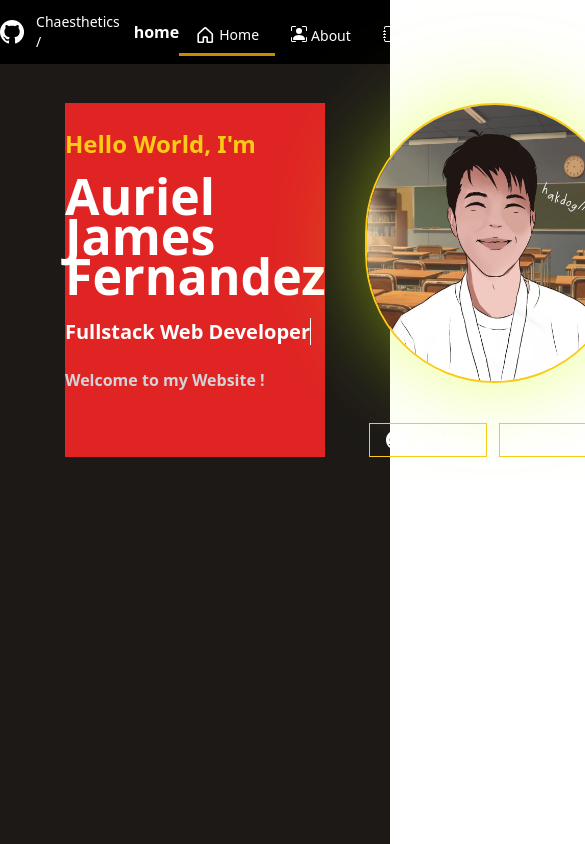
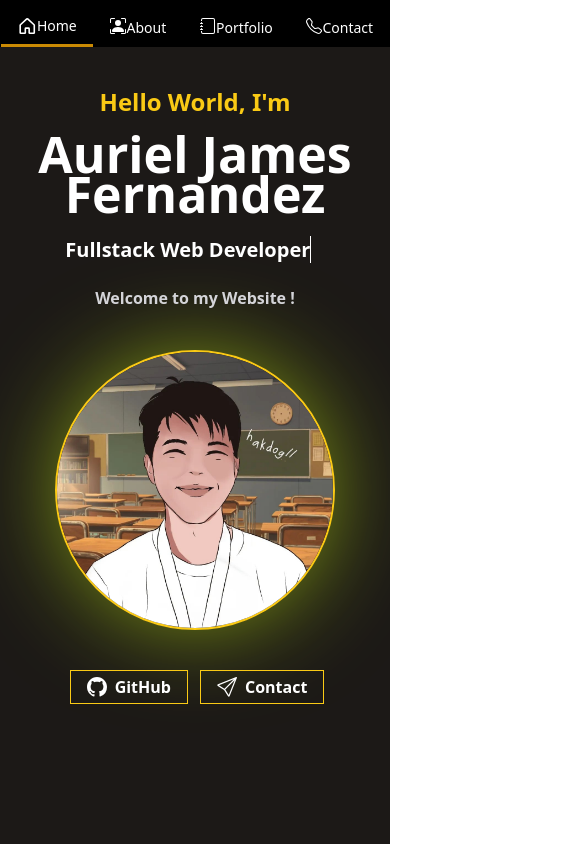
Before and after one commit to chaesthetics/Porfolio, a Vue app: page / in a window 390 px wide. Shown: the top 844 px of the page, 585 px wide, since content can reach past the window. Built offline with nearby package versions, Linux system fonts and the light colour scheme.

Commit message:
issue/#28 HomeView is Already Mobile Responsive

```diff
--- a/src/App.vue
+++ b/src/App.vue
@@ -13,34 +13,35 @@ onMounted(() => {
 
 <template>
 <header>
-<div class="bg-black">
-  <nav class="flex max-w-6xl mx-auto text-white flex items-center pt-3 justify-between">
-    <div class="flex space-x-3 mb-3 items-center">
+<div class="bg-black w-full">
+  <nav class="flex w-full text-white flex items-center pt-3  md:w-4/6 md:mx-auto md:justify-between">
+    <div class="flex space-x-3 mb-3 items-center hidden md:flex">
       <svg xmlns="http://www.w3.org/2000/svg" width="26" height="26" fill="currentColor" class="bi bi-github" viewBox="0 0 16 16"> <path d="M8 0C3.58 0 0 3.58 0 8c0 3.54 2.29 6.53 5.47 7.59.4.07.55-.17.55-.38 0-.19-.01-.82-.01-1.49-2.01.37-2.53-.49-2.69-.94-.09-.23-.48-.94-.82-1.13-.28-.15-.68-.52-.01-.53.63-.01 1.08.58 1.23.82.72 1.21 1.87.87 2.33.66.07-.52.28-.87.51-1.07-1.78-.2-3.64-.89-3.64-3.95 0-.87.31-1.59.82-2.15-.08-.2-.36-1.02.08-2.12 0 0 .67-.21 2.2.82.64-.18 1.32-.27 2-.27.68 0 1.36.09 2 .27 1.53-1.04 2.2-.82 2.2-.82.44 1.1.16 1.92.08 2.12.51.56.82 1.27.82 2.15 0 3.07-1.87 3.75-3.65 3.95.29.25.54.73.54 1.48 0 1.07-.01 1.93-.01 2.2 0 .21.15.46.55.38A8.012 8.012 0 0 0 16 8c0-4.42-3.58-8-8-8z"/> </svg>
-      <span class="flex text-sm items-center">Chaesthetics / </span>
-      <p class="font-semibold">{{ router.currentRoute.value.name }}</p>
+        <div class="flex items-center"><span class="flex text-sm items-center">Chaesthetics / </span>
+        <p class="font-semibold">{{ router.currentRoute.value.name }}</p>
+      </div>
     </div>
-    <div class="flex text-sm items-center">
+    <div class="flex text-sm w-screen md:w-auto md:justify-end items-center justify-around md:flex-end">
       <button :class="[router.currentRoute.value.path === '/' ? 'active': '']">
-        <RouterLink to="/" class="flex animation duration-300 group-active:border-bottom-2 hover:bg-neutral-800 space-x-1 pl-4 pr-4 pt-1 pb-1 rounded mb-1">
+        <RouterLink to="/" class="flex animation duration-300 group-active:border-bottom-2 hover:bg-neutral-800  pl-4 pr-4 pt-1 pb-1 rounded mb-1">
           <svg class="h-[20px] w-[20px]" xmlns="http://www.w3.org/2000/svg" viewBox="0 0 250 250"><rect width="30" height="30" fill="none"/><path d="M152,208V160a8,8,0,0,0-8-8H112a8,8,0,0,0-8,8v48a8,8,0,0,1-8,8H48a8,8,0,0,1-8-8V115.5a8.3,8.3,0,0,1,2.6-5.9l80-72.7a8,8,0,0,1,10.8,0l80,72.7a8.3,8.3,0,0,1,2.6,5.9V208a8,8,0,0,1-8,8H160A8,8,0,0,1,152,208Z" fill="none" stroke="white" stroke-linecap="round" stroke-linejoin="round" stroke-width="20"/></svg>
           <p>Home</p>
         </RouterLink>
       </button>
       <button :class="[router.currentRoute.value.path === '/about' ? 'active': '']">
-        <RouterLink to="/about" class="flex animation duration-300 group-active:border-bottom-2 hover:bg-neutral-800 space-x-1 pl-4 pr-4 pt-1 pb-1 rounded mb-1">
+        <RouterLink to="/about" class="flex animation duration-300 group-active:border-bottom-2 hover:bg-neutral-800  pl-4 pr-4 pt-1 pb-1 rounded mb-1">
           <svg xmlns="http://www.w3.org/2000/svg" color:gray width="16" height="16" fill="currentColor" class="bi bi-person-bounding-box" viewBox="0 0 16 16"> <path d="M1.5 1a.5.5 0 0 0-.5.5v3a.5.5 0 0 1-1 0v-3A1.5 1.5 0 0 1 1.5 0h3a.5.5 0 0 1 0 1h-3zM11 .5a.5.5 0 0 1 .5-.5h3A1.5 1.5 0 0 1 16 1.5v3a.5.5 0 0 1-1 0v-3a.5.5 0 0 0-.5-.5h-3a.5.5 0 0 1-.5-.5zM.5 11a.5.5 0 0 1 .5.5v3a.5.5 0 0 0 .5.5h3a.5.5 0 0 1 0 1h-3A1.5 1.5 0 0 1 0 14.5v-3a.5.5 0 0 1 .5-.5zm15 0a.5.5 0 0 1 .5.5v3a1.5 1.5 0 0 1-1.5 1.5h-3a.5.5 0 0 1 0-1h3a.5.5 0 0 0 .5-.5v-3a.5.5 0 0 1 .5-.5z"/> <path d="M3 14s-1 0-1-1 1-4 6-4 6 3 6 4-1 1-1 1H3zm8-9a3 3 0 1 1-6 0 3 3 0 0 1 6 0z"/> </svg>
           <p>About</p>
         </RouterLink>
       </button>
       <button :class="[router.currentRoute.value.path === '/portfolio' ? 'active': '']">
-        <RouterLink to="/portfolio" class="flex animation duration-300 group-active:border-bottom-2 hover:bg-neutral-800 space-x-1 pl-4 pr-4 pt-1 pb-1 rounded mb-1">
+        <RouterLink to="/portfolio" class="flex animation duration-300 group-active:border-bottom-2 hover:bg-neutral-800  pl-4 pr-4 pt-1 pb-1 rounded mb-1">
           <svg xmlns="http://www.w3.org/2000/svg" width="16" height="16" fill="currentColor" class="bi bi-journal" viewBox="0 0 16 16"> <path d="M3 0h10a2 2 0 0 1 2 2v12a2 2 0 0 1-2 2H3a2 2 0 0 1-2-2v-1h1v1a1 1 0 0 0 1 1h10a1 1 0 0 0 1-1V2a1 1 0 0 0-1-1H3a1 1 0 0 0-1 1v1H1V2a2 2 0 0 1 2-2z"/> <path d="M1 5v-.5a.5.5 0 0 1 1 0V5h.5a.5.5 0 0 1 0 1h-2a.5.5 0 0 1 0-1H1zm0 3v-.5a.5.5 0 0 1 1 0V8h.5a.5.5 0 0 1 0 1h-2a.5.5 0 0 1 0-1H1zm0 3v-.5a.5.5 0 0 1 1 0v.5h.5a.5.5 0 0 1 0 1h-2a.5.5 0 0 1 0-1H1z"/> </svg>
           <p>Portfolio</p>
         </RouterLink>
       </button>
       <button :class="[router.currentRoute.value.path === '/contact' ? 'active': '']">
-        <RouterLink to="/contact" class="flex animation duration-300 group-active:border-bottom-2 hover:bg-neutral-800 space-x-1 pl-4 pr-4 pt-1 pb-1 rounded mb-1">
+        <RouterLink to="/contact" class="flex animation duration-300 group-active:border-bottom-2 hover:bg-neutral-800  pl-4 pr-4 pt-1 pb-1 rounded mb-1">
           <svg xmlns="http://www.w3.org/2000/svg" width="16" height="16" fill="currentColor" class="bi bi-telephone" viewBox="0 0 16 16"> <path d="M3.654 1.328a.678.678 0 0 0-1.015-.063L1.605 2.3c-.483.484-.661 1.169-.45 1.77a17.568 17.568 0 0 0 4.168 6.608 17.569 17.569 0 0 0 6.608 4.168c.601.211 1.286.033 1.77-.45l1.034-1.034a.678.678 0 0 0-.063-1.015l-2.307-1.794a.678.678 0 0 0-.58-.122l-2.19.547a1.745 1.745 0 0 1-1.657-.459L5.482 8.062a1.745 1.745 0 0 1-.46-1.657l.548-2.19a.678.678 0 0 0-.122-.58L3.654 1.328zM1.884.511a1.745 1.745 0 0 1 2.612.163L6.29 2.98c.329.423.445.974.315 1.494l-.547 2.19a.678.678 0 0 0 .178.643l2.457 2.457a.678.678 0 0 0 .644.178l2.189-.547a1.745 1.745 0 0 1 1.494.315l2.306 1.794c.829.645.905 1.87.163 2.611l-1.034 1.034c-.74.74-1.846 1.065-2.877.702a18.634 18.634 0 0 1-7.01-4.42 18.634 18.634 0 0 1-4.42-7.009c-.362-1.03-.037-2.137.703-2.877L1.885.511z"/> </svg>
           <p>Contact</p>
         </RouterLink>
@@ -49,7 +50,9 @@ onMounted(() => {
   </nav>
 </div>
 </header>
-<RouterView />
+<body class="w-full h-full">
+  <RouterView />
+</body>
 </template>
 
 <style>
--- a/src/views/HomeView.vue
+++ b/src/views/HomeView.vue
@@ -57,9 +57,9 @@
 
 </script>
 <template>
-  <div class="w-4/6 h-auto mt-[10%] flex justify-around shrink  mr-auto ml-auto bg-red-600 ">
-    <div class="card flex items-center mt-1/2 aspect-auto">
-      <div class="w-100 space-y-4 mb-10 aspect-auto">
+  <div class="w-auto h-auto mt-[10%] flex justify-around shrink mr-auto ml-auto pb-20x">
+    <div class="card items-center md:grid md:grid-cols-2">
+      <div class="w-100 space-y-4 mb-10 text-center md:text-left">
         <p class="text-yellow-300 text-2xl font-semibold">Hello World, I'm</p>
         <div>
           <p class="text-white leading-10 text-[50px] font-semibold">Auriel James</p>
@@ -73,7 +73,7 @@
         <p class="text-zinc-300 font-semibold text-md">Welcome to my Website !</p>
       </div>
       <div class="items-center justify-center">
-      <img src="@/assets/25.jpg" class="h-[280px] w-[280px] rounded-full border border-2 border-yellow-300" style="box-shadow: 0px 0px 104px -16px rgba(211,255,16,0.75);
+      <img src="@/assets/25.jpg" class="h-[280px] w-[280px] rounded-full border border-2 border-yellow-300 ml-auto mr-auto" style="box-shadow: 0px 0px 104px -16px rgba(211,255,16,0.75);
         -webkit-box-shadow: 0px 0px 104px -16px rgba(211,255,16,0.75);
         -moz-box-shadow: 0px 0px 104px -16px rgba(211,255,16,0.75);">
       <div class="flex space-x-3 justify-center mt-10 ml-1">
```
